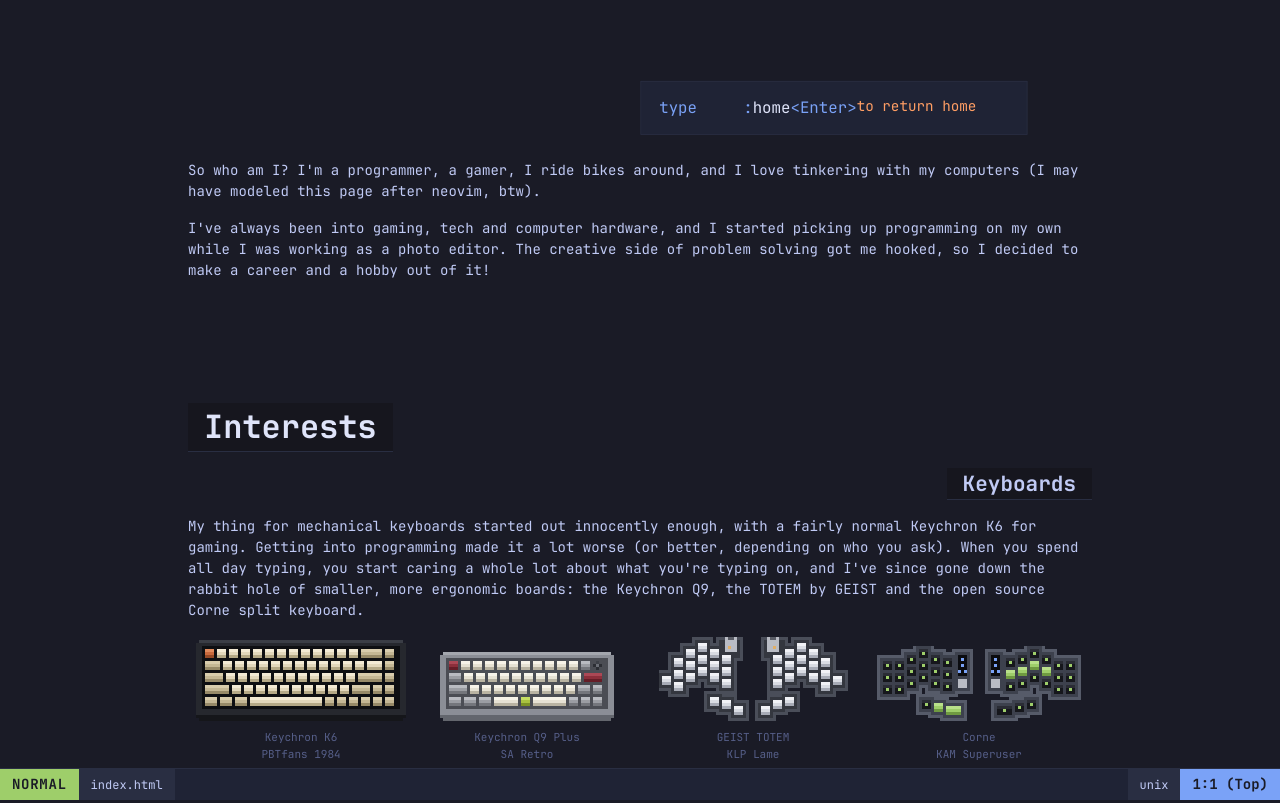
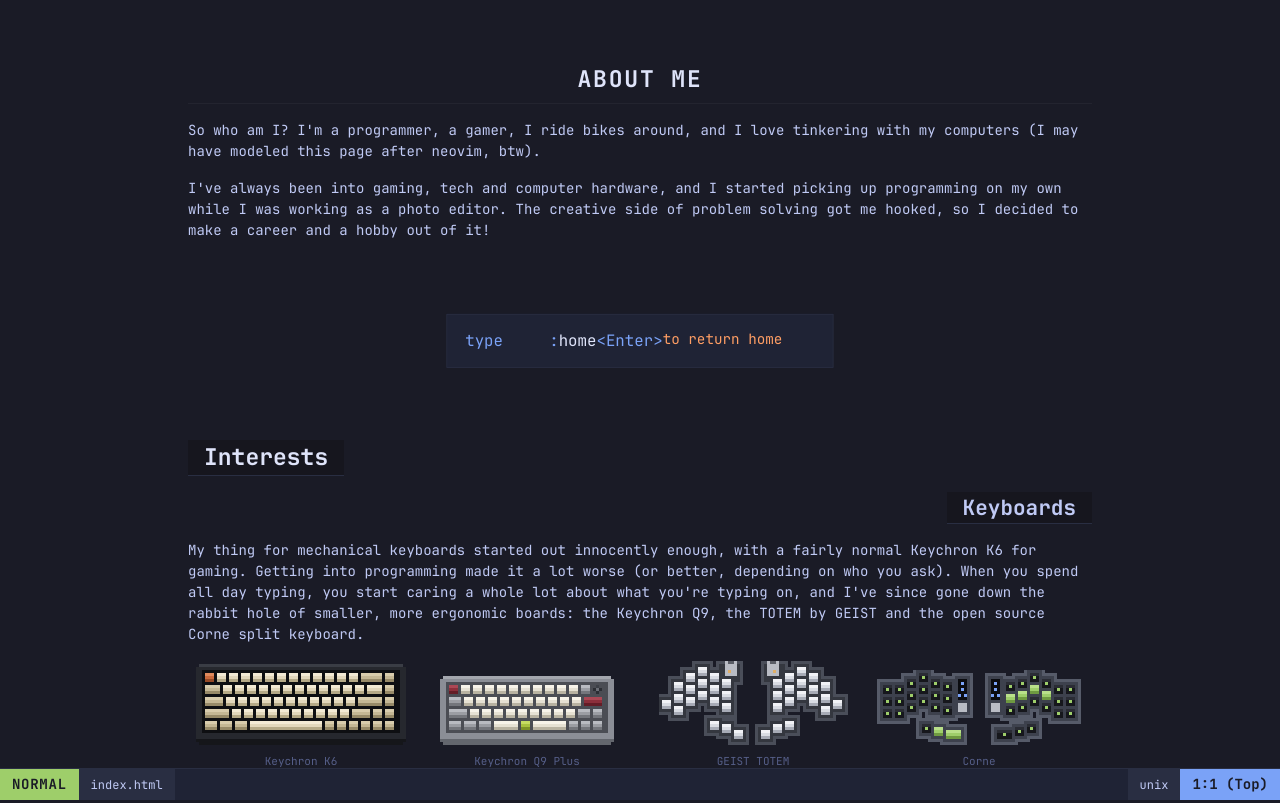
Before and after one commit to SetToNiko/website, a website: page pages/about.html in a window 1280 px wide. Shown: the top 803 px of the page. Drawn offline with Linux system fonts and the light colour scheme.

Commit message:
fix: about me page layout, dynamic font size

```diff
--- a/pages/about.html
+++ b/pages/about.html
@@ -9,19 +9,7 @@
   <body>
     <main class="dashboard-content">
       <div class="dashboard-section">
-        <div class="action-panel-topnav">
-          <a href="/" class="action-item" draggable="false">
-            <div class="label-group">
-              <span class="prefix">type</span>
-              <span class="command">
-                <span class="leader">:</span>
-                <span class="action">home</span>
-                <span class="leader">&lt;Enter&gt;</span>
-              </span>
-            </div>
-            <span class="label-desc">to return home</span>
-          </a>
-        </div>
+        <h1 class="panel-header">About Me</h1>
         <p>
           So who am I? I'm a programmer, a gamer, I ride bikes around, and I
           love tinkering with my computers (I may have modeled this page after
@@ -33,6 +21,20 @@
           photo editor. The creative side of problem solving got me hooked, so I
           decided to make a career and a hobby out of it!
         </p>
+      </div>
+
+      <div class="action-panel-topnav">
+        <a href="/" class="action-item" draggable="false">
+          <div class="label-group">
+            <span class="prefix">type</span>
+            <span class="command">
+              <span class="leader">:</span>
+              <span class="action">home</span>
+              <span class="leader">&lt;Enter&gt;</span>
+            </span>
+          </div>
+          <span class="label-desc">to return home</span>
+        </a>
       </div>
 
       <div class="dashboard-section">
--- a/style.css
+++ b/style.css
@@ -115,11 +115,12 @@ li {
   padding: 0px 16px;
   user-select: none;
   width: fit-content;
+  font-size: var(--subhead);
 }
 
 .terminal-titlebar.chapter {
   justify-self: left;
-  font-size: var(--chapter);
+  font-size: var(--headline);
   color: var(--nvim-fg-bright);
 }
 
@@ -218,7 +219,7 @@ li {
   width: 100vw;
   max-width: 1000px;
   row-gap: 16px;
-  margin: 48px;
+  margin: 38px;
 }
 
 .lists {
@@ -347,7 +348,7 @@ li {
 
 .action-panel-topnav {
   transform: scale(0.75);
-  justify-self: right;
+  align-self: center;
   background-color: var(--nvim-bg-alt);
   border: 1px solid var(--nvim-ui-border);
   padding: 14px 16px;
@@ -360,7 +361,7 @@ li {
   font-size: var(--headline);
   text-transform: uppercase;
   letter-spacing: 0.08em;
-  color: var(--nvim-syn-string);
+  color: var(--nvim-fg-bright);
   font-weight: 700;
   display: flex;
   align-items: center;
```
